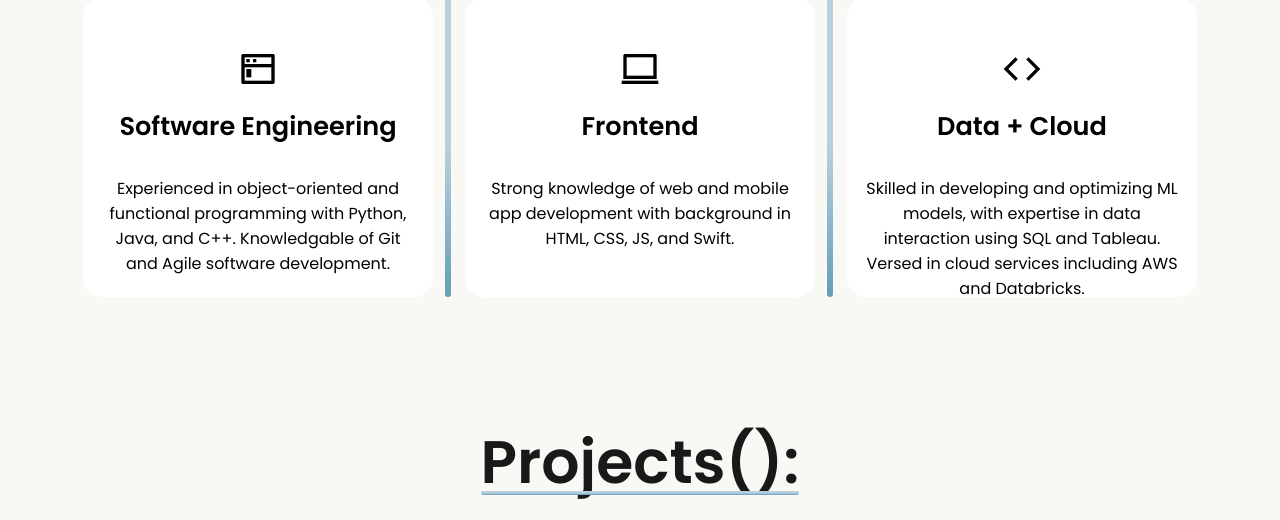
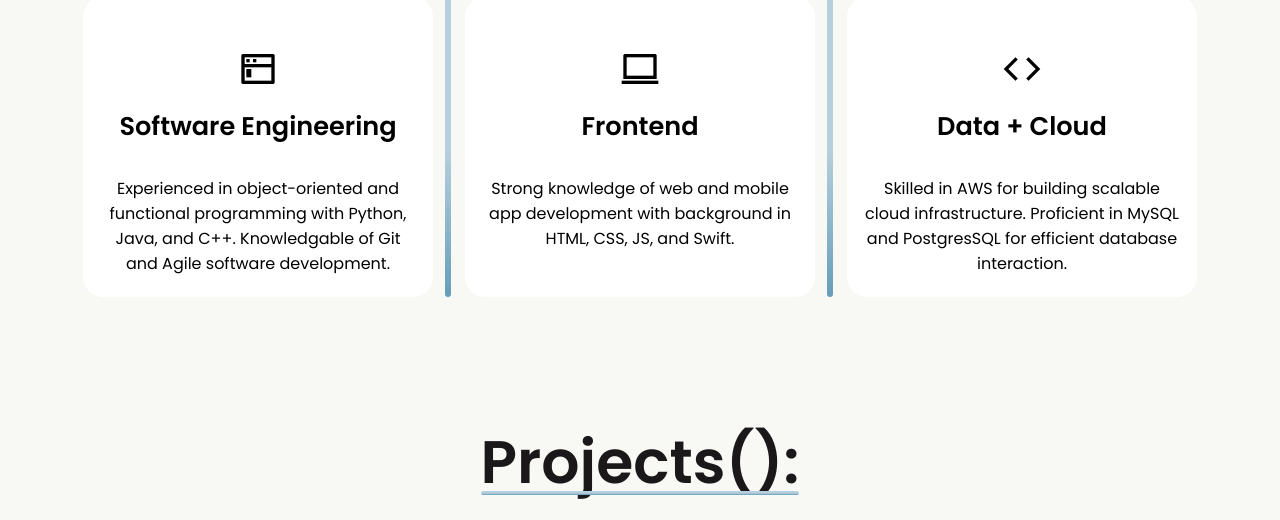
Before and after one commit to calebweldon/Portfolio, a plain HTML site: page public/index.html in a window 1280 px wide. Shown: the part 3087-3607 px from the top of the page. Drawn offline with nearby package versions, Linux system fonts and the light colour scheme.

Commit message:
update skills section text

```diff
--- a/public/index.html
+++ b/public/index.html
@@ -220,7 +220,7 @@
                             <h2>Data + Cloud</h2>
                         </div>
                         <div class="skills-text">
-                            <p>Skilled in developing and optimizing ML models, with expertise in data interaction using SQL and Tableau. Versed in cloud services including AWS and Databricks.</p>
+                            <p>Skilled in AWS for building scalable cloud infrastructure. Proficient in MySQL and PostgresSQL for efficient database interaction.</p>
                         </div>
                     </div>
                 </div>
```
